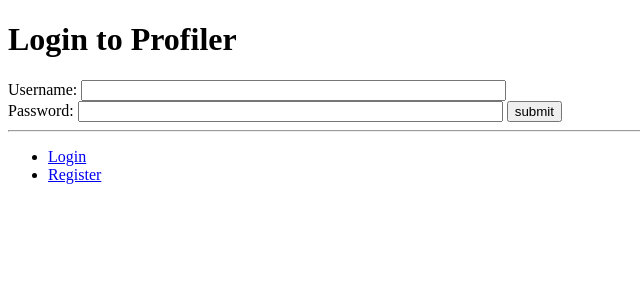
After one commit to fanbeatsman/antmap, a Django app: page /firstapp/login/ in a window 1280 px wide. The commit adds this page. Shown: the top 300 px of the page, without its empty margins (0-640 px from the left). Run offline with Django 3.2, Linux system fonts and the light colour scheme; parts of the project's set-up code (start-up, migrations or seed data) failed here and were passed over.

Commit message:
user login finished

```diff
--- a/first_rango_project/firstapp/admin.py
+++ b/first_rango_project/firstapp/admin.py
@@ -1,7 +1,8 @@
 from django.contrib import admin
-from firstapp.models import Category, Page
+from firstapp.models import Category, Page, UserProfile
 
 # Register your models here.
 
 admin.site.register(Category)
 admin.site.register(Page)
+admin.site.register(UserProfile)
--- a/first_rango_project/firstapp/urls.py
+++ b/first_rango_project/firstapp/urls.py
@@ -5,5 +5,7 @@ urlpatterns = patterns('',
 	url(r'^$', views.index, name='index'),
 	url(r'^about$', views.about, name='about'),
 	url(r'^add_category/$', views.add_category, name='add_category'),
-
+	url(r'^register/$', views.register, name='register'),
+	url(r'^login/$', views.user_login, name='login'),
+	url(r'^logout/$', views.user_logout, name='logout'),
 )
--- a/first_rango_project/firstapp/views.py
+++ b/first_rango_project/firstapp/views.py
@@ -1,8 +1,10 @@
 from django.shortcuts import render
-from django.http import HttpResponse
+from django.http import HttpResponse, HttpResponseRedirect
 from django.template import RequestContext
 from django.shortcuts import render_to_response
-from firstapp.forms import CategoryForm
+from firstapp.forms import CategoryForm, UserForm, UserProfileForm
+from django.contrib.auth import authenticate, login, logout
+from django.contrib.auth.decorators import login_required
 # Create your views here.
 
 def index(request):
@@ -27,3 +29,65 @@ def add_category(request):
 	else:
 		form = CategoryForm()
 	return render_to_response('firstapp/add_category.html', {'form': form}, context)
+
+def register(request):
+	context = RequestContext(request)
+
+	registered=False
+
+	if request.method=='POST':
+		user_form = UserForm(data=request.POST)
+		profile_form = UserProfileForm(data=request.POST)
+
+		if user_form.is_valid() and profile_form.is_valid():
+			user = user_form.save()
+			#why am i changing around the storing variables, for example this user from user_form
+			user.set_password(user.password)
+			user.save()
+
+			#Set comit to False cause we need to set the user attrivutes ourselves
+			profile = profile_form.save(commit=False)
+			profile.user = user
+
+			if 'picture' in request.FILES:
+				profile.picture = request.FILES['picture']
+			#when here its obvious the save method can save into the original variable instead of returning it to another
+
+			profile.save()
+
+			registered = True
+		#couldnt I just use try and except?
+		else:
+			print user_form.errors, profile_form.errors
+
+
+	else:
+		user_form = UserForm()
+		profile_form = UserProfileForm()
+	return render_to_response(
+	    'firstapp/register.html', {'user_form': user_form, 'profile_form': profile_form, 'registered': registered}, context)
+def user_login(request):
+	context = RequestContext(request)
+	if request.method == 'POST':
+		username = request.POST['username']
+		password = request.POST['password']
+		#using django's authentication machinery, return an actual user object if auth worked
+		user = authenticate(username=username, password=password)
+
+		if user:
+			if user.is_active:
+				login(request, user)
+				return HttpResponseRedirect('/firstapp/')
+			else:
+				return HttpResponse("Your account is disabled")
+		else:
+			print "Invalid login details: {0}, {1}".format(username, password)
+			return HttpResponse("Invalid username/password")
+
+	else:
+		return render_to_response('firstapp/login.html', {}, context)
+
+@login_required
+def user_logout(request):
+	logout(request)
+	return HttpResponseRedirect('/firstapp/')
--- /dev/null
+++ b/first_rango_project/templates/firstapp/base.html
@@ -0,0 +1,24 @@
+<!DOCTYPE html>
+
+<html>
+	<head>
+		<title>Profiler</title>
+	</head>
+	<body>
+	<div>
+		{% block body_block %}Default Content{% endblock %}
+	</div>
+	<hr />
+
+	<div>
+		<ul>
+		{% if user.is_authenticated %}
+			<li><a href="/firstapp/logout/">Logout</a></li>
+		{% else %}
+			<li><a href="/firstapp/login/">Login</a></li>
+			<li><a href="/firstapp/register/">Register</a></li>
+		{% endif %}
+		</ul>
+	</div>
+	</body>
+</html>
--- /dev/null
+++ b/first_rango_project/templates/firstapp/login.html
@@ -0,0 +1,15 @@
+{% extends 'firstapp/base.html' %}
+
+
+{% block body_block %}
+
+	<h1>Login to Profiler</h1>
+
+	<form id="login_form" method="post" action="/firstapp/login/">
+		{% csrf_token %}
+		Username: <input type="text" name="username" value="" size="50">
+		<br />
+		Password: <input type="password" name="password" value="" size="50">
+		<input type="submit" value="submit" />
+	</form>
+{% endblock %}
```
Also changed, not shown: first_rango_project/firstapp/forms.py (+16 -1 lines), first_rango_project/firstapp/models.py (+13 -1 lines), first_rango_project/templates/firstapp/index.html (+9 -9 lines), first_rango_project/templates/firstapp/register.html (added, +23 -0 lines), first_rango_project/firstapp.db, first_rango_project/media/profile_images/Penguins.jpg (added), 5 other files.
